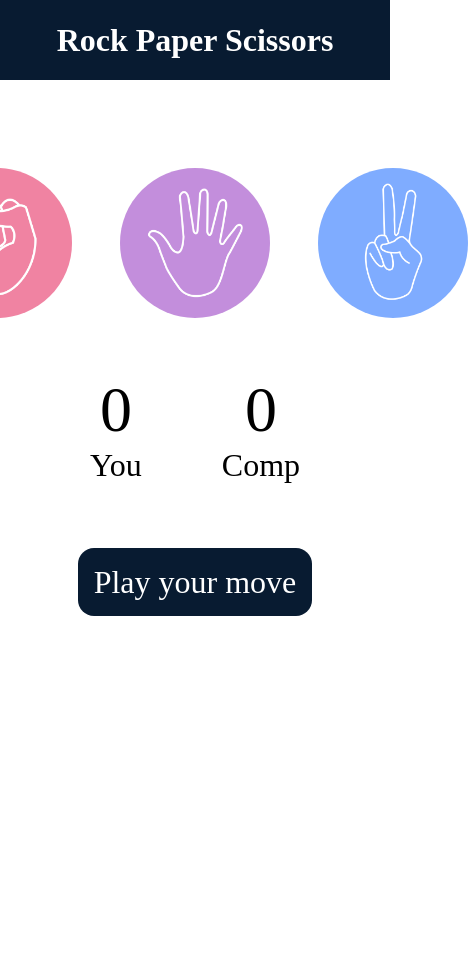
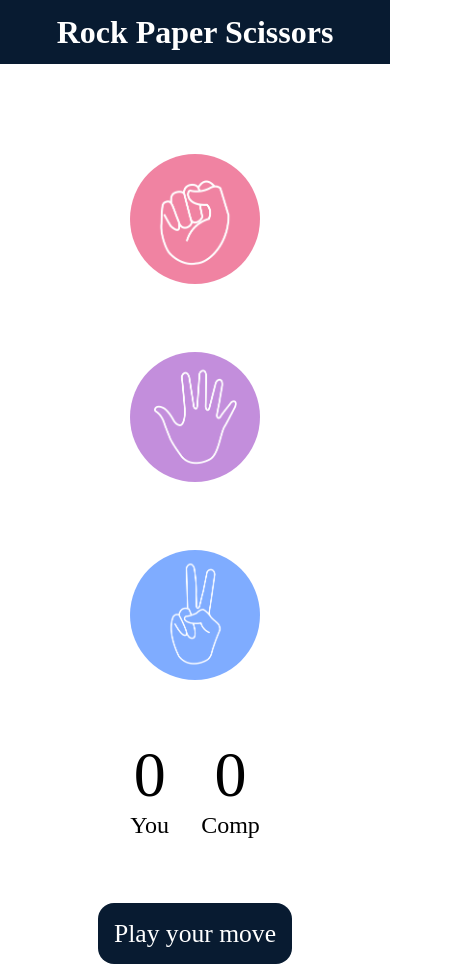
Before and after one commit to pjha91275/Rock-Paper-Scissors-Game, a plain HTML site: page index.html in a window 390 px wide. Shown: the whole page, 468 px wide, since content can reach past the window. Before the commit the page ends 844 px from the top, so only its background shows below. Drawn offline with Linux system fonts and the light colour scheme.

Commit message:
Made the project responsive

```diff
--- a/style.css
+++ b/style.css
@@ -65,3 +65,34 @@ img{
     padding : 1rem;
     border-radius : 1rem;
 }
+
+@media(max-width : 600px){
+     h1{
+        font-size : 2rem;
+        height : 4rem;
+        line-height : 4rem;
+    }
+
+    .choices{
+        flex-direction : column;
+    }
+
+    .choice{
+        height : 150px;
+        width : 150px;
+    }
+
+    img{
+        height : 130px;
+        width : 130px;
+    }
+
+    .score-board{
+        font-size : 1.5rem;
+        gap : 2rem;
+    }
+
+    #msg{
+        font-size : 1.6rem;
+    }
+}
```
